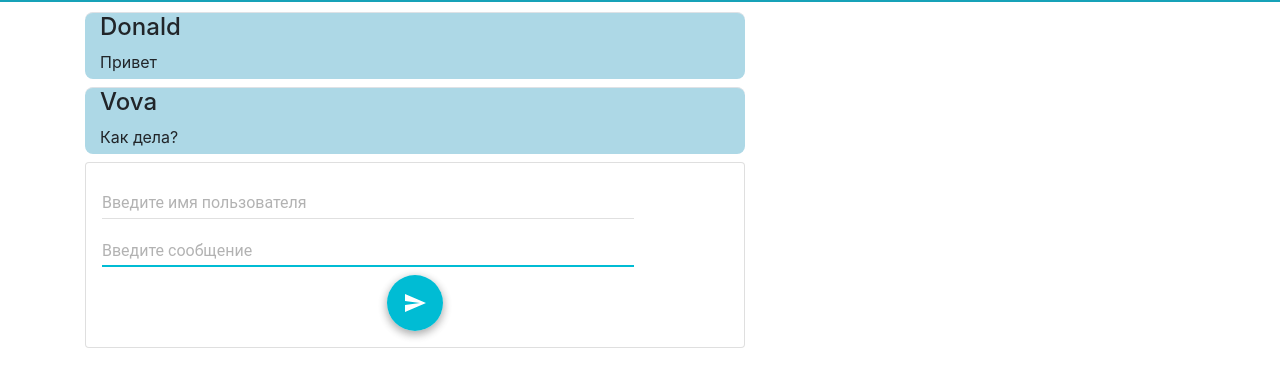
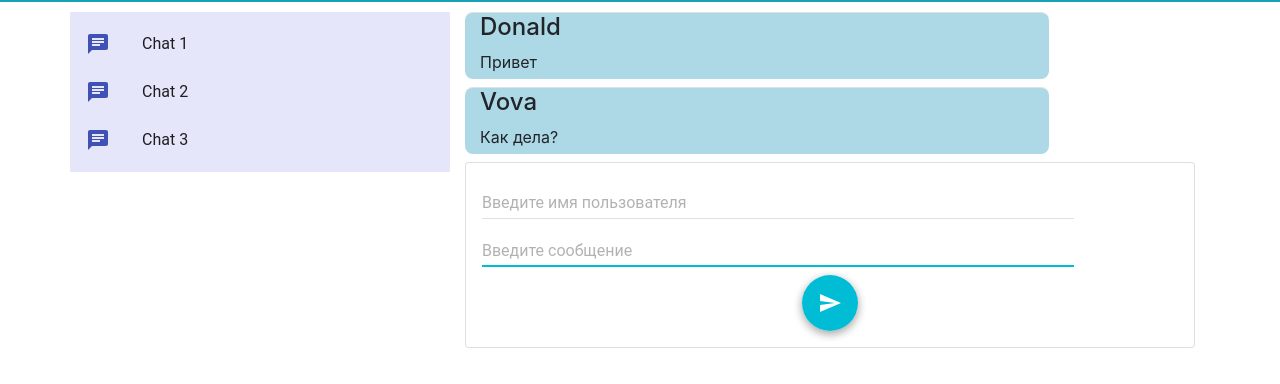
Before and after one commit to anton2009danilov/GB_React_basic, a React app: page / in a window 1280 px wide. Shown: the part 58-442 px from the top of the page. Built offline with nearby package versions, Linux system fonts and the light colour scheme.

Commit message:
Создал компонент ChatList, подключил @material-ui/icons, @material-ui/core

```diff
--- a/package.json
+++ b/package.json
@@ -27,6 +27,8 @@
     "@babel/cli": "^7.12.8",
     "@babel/plugin-proposal-class-properties": "^7.12.1",
     "@babel/preset-react": "^7.12.7",
+    "@material-ui/core": "^4.11.2",
+    "@material-ui/icons": "^4.11.2",
     "css-loader": "^5.0.1",
     "material-ui": "^0.20.2",
     "prop-types": "^15.7.2",
--- /dev/null
+++ b/static_src/components/ChatList.jsx
@@ -0,0 +1,29 @@
+import React from "react";
+import { List, ListItem } from "material-ui";
+import ChatIcon from "@material-ui/icons/Chat";
+
+// import Chat from "@material-ui/icons/Chat";
+
+export default function ChatList() {
+  return (
+    <div className="col-sm-4 p-0">
+      <List
+        style={{ backgroundColor: "lavender" }}
+        className="d-flex flex-sm-row flex-wrap flex-lg-column mb-2"
+      >
+        <ListItem
+          primaryText="Chat 1"
+          leftIcon={<ChatIcon color="primary" />}
+        />
+        <ListItem
+          primaryText="Chat 2"
+          leftIcon={<ChatIcon color="primary" />}
+        />
+        <ListItem
+          primaryText="Chat 3"
+          leftIcon={<ChatIcon color="primary" />}
+        />
+      </List>
+    </div>
+  );
+}
--- a/static_src/components/Layout.jsx
+++ b/static_src/components/Layout.jsx
@@ -1,6 +1,7 @@
 import React from "react";
+import Header from "./Header";
 import MessageField from "./MessageField";
-import Header from "./Header";
+import ChatList from "./ChatList";
 
 export default function Layout() {
   return (
@@ -8,6 +9,7 @@ export default function Layout() {
       <Header />
       <div className="container">
         <div className="row">
+          <ChatList />
           <MessageField />
         </div>
       </div>
--- a/static_src/components/MessageField.jsx
+++ b/static_src/components/MessageField.jsx
@@ -97,7 +97,7 @@ class MessageField extends React.Component {
     const messageElements = this.state.messages.map(this.renderMessage);
 
     return (
-      <div className="d-flex flex-column col-xs-12 col-sm-9">
+      <div className="d-flex flex-column col-xs-12 col-sm-8">
         {messageElements}
 
         <div className="d-flex flex-column card p-3 input_block">
--- a/static_src/styles/style.css
+++ b/static_src/styles/style.css
@@ -3,7 +3,7 @@ p {
 }
 
 .input_block {
-  max-width: 80%;
+  /* max-width: 80%; */
   width: 100%;
 }
 
```
Also changed, not shown: 3 other files.
